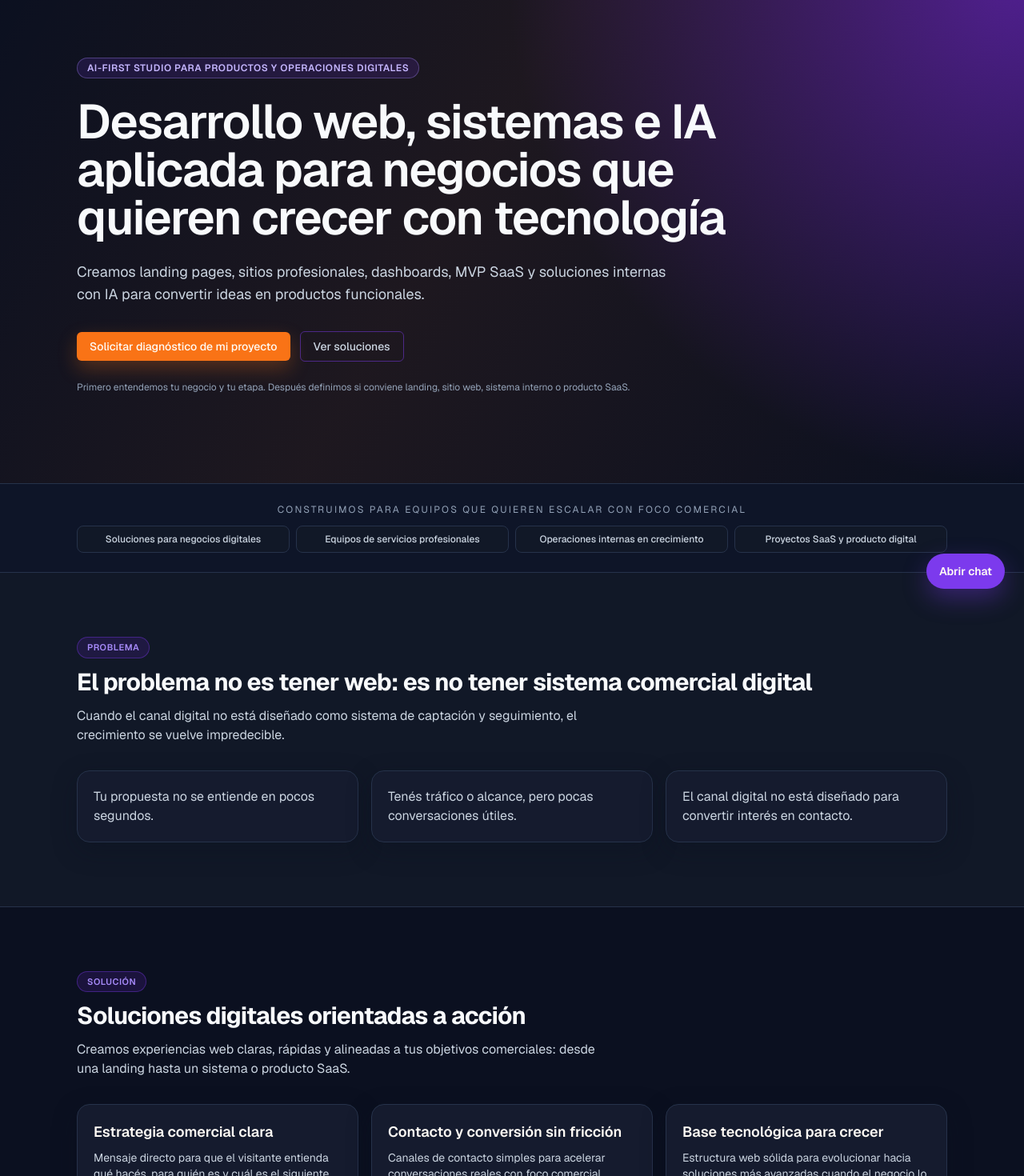
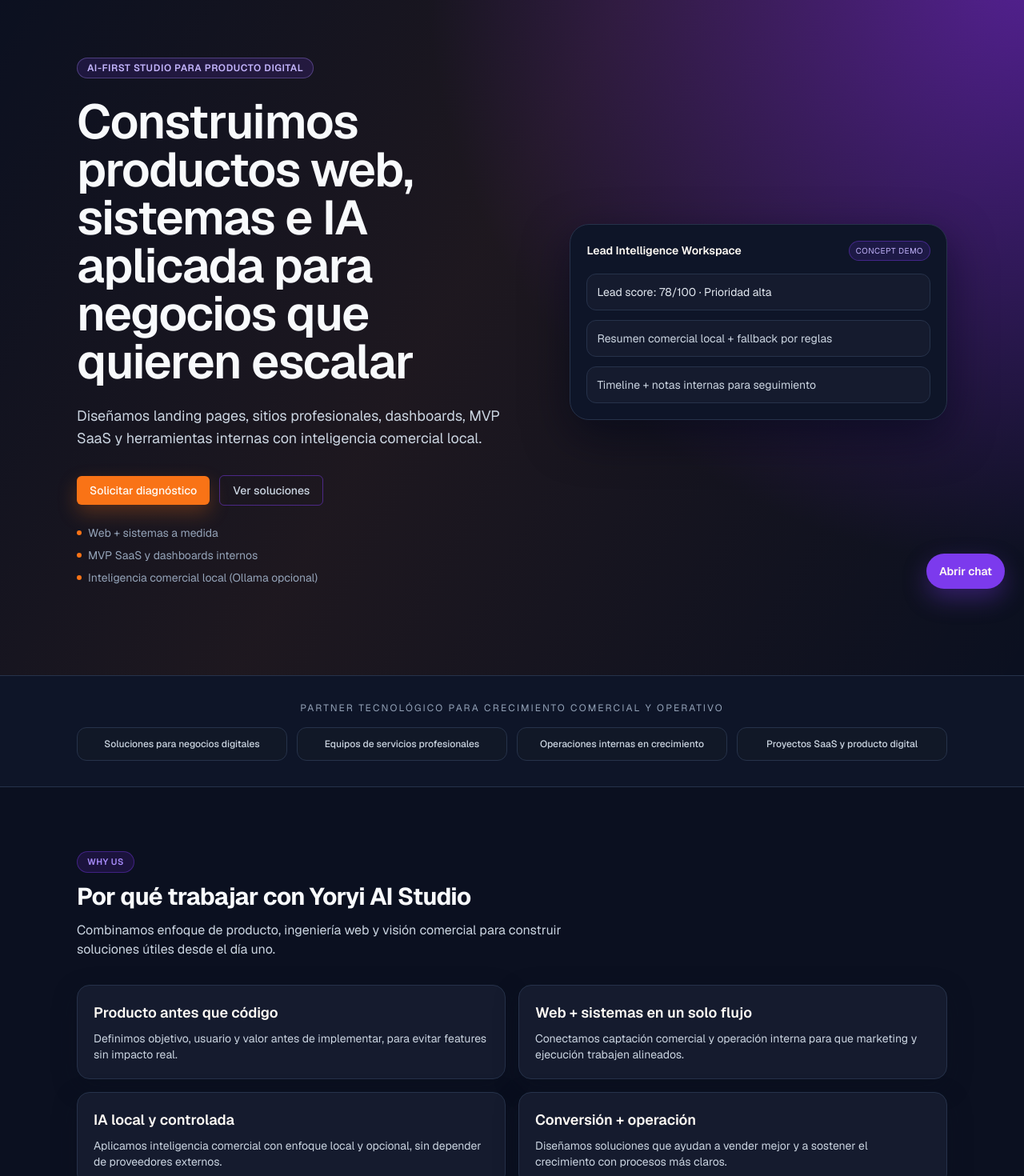
Before and after one commit to yabreu65/apps-marketing, a Next.js app: page / in a window 1280 px wide. Shown: the part 40-1510 px from the top of the page at 80% size. Built offline with nearby package versions, Linux system fonts and the light colour scheme.

Commit message:
feat: refine premium landing layout

```diff
--- a/src/app/page.tsx
+++ b/src/app/page.tsx
@@ -12,12 +12,14 @@
 import { ProcessSection } from '@/components/sections/ProcessSection';
 import { ServicesSection } from '@/components/sections/ServicesSection';
 import { SolutionSection } from '@/components/sections/SolutionSection';
+import { WhyUsSection } from '@/components/sections/WhyUsSection';
 
 export default function HomePage() {
   return (
     <main className="bg-[#0B1020] text-[#F8FAFC]">
       <HeroSection />
       <CredibilityStripSection />
+      <WhyUsSection />
       <ProblemSection />
       <SolutionSection />
       <ServicesSection />
--- a/src/components/sections/CredibilityStripSection.tsx
+++ b/src/components/sections/CredibilityStripSection.tsx
@@ -1,20 +1,15 @@
 import { Container } from '@/components/ui/Container';
 
-const segments = [
-  'Soluciones para negocios digitales',
-  'Equipos de servicios profesionales',
-  'Operaciones internas en crecimiento',
-  'Proyectos SaaS y producto digital',
-];
+const segments = ['Soluciones para negocios digitales', 'Equipos de servicios profesionales', 'Operaciones internas en crecimiento', 'Proyectos SaaS y producto digital'];
 
 export function CredibilityStripSection() {
   return (
-    <section className="border-b border-[#26324A] bg-[#0E1528] py-6">
+    <section className="border-b border-[#26324A] bg-[#0E1528] py-8">
       <Container>
-        <p className="mb-3 text-center text-xs uppercase tracking-[0.18em] text-[#94A3B8]">Construimos para equipos que quieren escalar con foco comercial</p>
-        <div className="grid gap-2 sm:grid-cols-2 lg:grid-cols-4">
+        <p className="mb-4 text-center text-xs uppercase tracking-[0.18em] text-[#94A3B8]">Partner tecnológico para crecimiento comercial y operativo</p>
+        <div className="grid gap-3 sm:grid-cols-2 lg:grid-cols-4">
           {segments.map((item) => (
-            <div key={item} className="rounded-lg border border-[#26324A] bg-[#111827] px-3 py-2 text-center text-xs font-medium text-[#CBD5E1]">
+            <div key={item} className="rounded-xl border border-[#26324A] bg-[#111827] px-4 py-3 text-center text-xs font-medium text-[#CBD5E1]">
               {item}
             </div>
           ))}
--- a/src/components/sections/HeroSection.tsx
+++ b/src/components/sections/HeroSection.tsx
@@ -4,37 +4,58 @@
 
 const whatsappMessage = 'Hola, quiero solicitar un diagnóstico para mi proyecto digital y definir el mejor camino de implementación.';
 
+const heroHighlights = ['Web + sistemas a medida', 'MVP SaaS y dashboards internos', 'Inteligencia comercial local (Ollama opcional)'];
+
 export function HeroSection() {
   const whatsappHref = buildWhatsAppLink('+54 9 11 0000 0000', whatsappMessage);
 
   return (
-    <section className="relative overflow-hidden border-b border-[#26324A] bg-[radial-gradient(circle_at_top_right,#4C1D95_0%,#0B1020_45%,#0B1020_100%)] py-20 sm:py-28">
+    <section className="relative overflow-hidden border-b border-[#26324A] bg-[radial-gradient(circle_at_top_right,#4C1D95_0%,#0B1020_48%,#0B1020_100%)] py-20 sm:py-28">
       <div className="pointer-events-none absolute inset-0 bg-[linear-gradient(120deg,transparent_0%,rgba(249,115,22,0.08)_45%,transparent_100%)]" />
-      <Container className="relative z-10">
-        <div className="max-w-4xl space-y-6">
+      <Container className="relative z-10 grid gap-10 lg:grid-cols-[1.1fr_0.9fr] lg:items-center">
+        <div className="space-y-6">
           <p className="inline-flex rounded-full border border-[#A78BFA]/35 bg-[#7C3AED]/15 px-3 py-1 text-xs font-semibold uppercase tracking-wider text-[#C4B5FD]">
-            AI-first studio para productos y operaciones digitales
+            AI-first studio para producto digital
           </p>
 
           <h1 className="text-balance text-4xl font-semibold leading-tight tracking-tight text-[#F8FAFC] sm:text-5xl md:text-6xl">
-            Desarrollo web, sistemas e IA aplicada para negocios que quieren crecer con tecnología
+            Construimos productos web, sistemas e IA aplicada para negocios que quieren escalar
           </h1>
 
-          <p className="max-w-3xl text-pretty text-base text-[#CBD5E1] sm:text-lg">
-            Creamos landing pages, sitios profesionales, dashboards, MVP SaaS y soluciones internas con IA para convertir ideas en productos funcionales.
+          <p className="max-w-2xl text-pretty text-base text-[#CBD5E1] sm:text-lg">
+            Diseñamos landing pages, sitios profesionales, dashboards, MVP SaaS y herramientas internas con inteligencia comercial local.
           </p>
 
           <div className="flex flex-wrap items-center gap-3 pt-2">
             <Button href={whatsappHref} target="_blank" rel="noreferrer" variant="primary">
-              Solicitar diagnóstico de mi proyecto
+              Solicitar diagnóstico
             </Button>
             <Button href="#soluciones" variant="secondary">
               Ver soluciones
             </Button>
           </div>
 
-          <p className="text-xs text-[#94A3B8]">Primero entendemos tu negocio y tu etapa. Después definimos si conviene landing, sitio web, sistema interno o producto SaaS.</p>
+          <ul className="space-y-2 text-sm text-[#94A3B8]">
+            {heroHighlights.map((item) => (
+              <li key={item} className="flex items-center gap-2">
+                <span className="h-1.5 w-1.5 rounded-full bg-[#F97316]" />
+                {item}
+              </li>
+            ))}
+          </ul>
         </div>
+
+        <article className="rounded-3xl border border-[#26324A] bg-[#0E1528] p-5 shadow-[0_20px_55px_rgba(2,6,23,0.55)]">
+          <div className="mb-4 flex items-center justify-between">
+            <p className="text-sm font-semibold text-[#FFFBF5]">Lead Intelligence Workspace</p>
+            <span className="rounded-full border border-[#7C3AED]/40 bg-[#7C3AED]/15 px-2 py-1 text-[10px] uppercase tracking-wider text-[#C4B5FD]">Concept Demo</span>
+          </div>
+          <div className="space-y-3">
+            <div className="rounded-xl border border-[#26324A] bg-[#151B2E] p-3 text-sm text-[#E2E8F0]">Lead score: 78/100 · Prioridad alta</div>
+            <div className="rounded-xl border border-[#26324A] bg-[#151B2E] p-3 text-sm text-[#CBD5E1]">Resumen comercial local + fallback por reglas</div>
+            <div className="rounded-xl border border-[#26324A] bg-[#151B2E] p-3 text-sm text-[#CBD5E1]">Timeline + notas internas para seguimiento</div>
+          </div>
+        </article>
       </Container>
     </section>
   );
--- a/src/components/sections/ProductShowcaseSection.tsx
+++ b/src/components/sections/ProductShowcaseSection.tsx
@@ -7,34 +7,30 @@
       <Container className="space-y-8">
         <SectionHeading
           eyebrow="Product showcase"
-          title="Diseñamos experiencias que ya podés visualizar como producto"
+          title="Visualizá cómo se ve una operación comercial bien instrumentada"
           description="Vista conceptual de capacidades internas: captura, seguimiento y priorización de leads en un entorno controlado (no producto público SaaS en esta fase)."
         />
 
-        <div className="grid gap-4 lg:grid-cols-3">
-          <article className="rounded-2xl border border-[#26324A] bg-[#0B1020] p-4 lg:col-span-2">
-            <div className="mb-4 flex items-center justify-between">
-              <p className="text-sm font-semibold text-[#FFFBF5]">Lead Intelligence Workspace (local)</p>
-              <span className="rounded-full border border-[#7C3AED]/40 bg-[#7C3AED]/15 px-2 py-1 text-[10px] uppercase tracking-wider text-[#C4B5FD]">Demo conceptual</span>
+        <article className="rounded-3xl border border-[#26324A] bg-[#0B1020] p-5 shadow-[0_22px_60px_rgba(2,6,23,0.6)] sm:p-6">
+          <div className="mb-5 flex items-center justify-between">
+            <p className="text-sm font-semibold text-[#FFFBF5]">Lead Intelligence Workspace (local)</p>
+            <span className="rounded-full border border-[#7C3AED]/40 bg-[#7C3AED]/15 px-2 py-1 text-[10px] uppercase tracking-wider text-[#C4B5FD]">Demo conceptual</span>
+          </div>
+
+          <div className="grid gap-4 lg:grid-cols-[1.2fr_0.8fr]">
+            <div className="space-y-3">
+              <div className="rounded-xl border border-[#26324A] bg-[#151B2E] p-3 text-sm text-[#E2E8F0]">Lead Score: 78/100 · Prioridad alta · Señales: urgencia, contexto y canal de contacto</div>
+              <div className="rounded-xl border border-[#26324A] bg-[#151B2E] p-3 text-sm text-[#CBD5E1]">Resumen comercial local + IA opcional con fallback seguro por reglas</div>
+              <div className="rounded-xl border border-[#26324A] bg-[#151B2E] p-3 text-sm text-[#CBD5E1]">Siguiente acción recomendada: contacto de calificación y propuesta inicial</div>
             </div>
+
             <div className="space-y-3">
-              {['Lead Score: 78/100 · Prioridad alta', 'Resumen comercial local + fallback IA', 'Notas internas y timeline de acciones'].map((item) => (
-                <div key={item} className="rounded-lg border border-[#26324A] bg-[#151B2E] px-3 py-2 text-sm text-[#CBD5E1]">
-                  {item}
-                </div>
-              ))}
+              <div className="rounded-xl border border-[#26324A] bg-[#151B2E] p-3 text-sm text-[#CBD5E1]">Timeline de status</div>
+              <div className="rounded-xl border border-[#26324A] bg-[#151B2E] p-3 text-sm text-[#CBD5E1]">Notas internas de seguimiento</div>
+              <div className="rounded-xl border border-[#26324A] bg-[#151B2E] p-3 text-sm text-[#CBD5E1]">Diagnóstico orientativo del proyecto</div>
             </div>
-          </article>
-
-          <article className="rounded-2xl border border-[#26324A] bg-[#0B1020] p-4">
-            <p className="text-sm font-semibold text-[#FFFBF5]">Project Diagnosis Flow</p>
-            <ul className="mt-3 space-y-2 text-sm text-[#CBD5E1]">
-              <li className="rounded-lg border border-[#26324A] bg-[#151B2E] px-3 py-2">Objetivo del negocio</li>
-              <li className="rounded-lg border border-[#26324A] bg-[#151B2E] px-3 py-2">Etapa del proyecto</li>
-              <li className="rounded-lg border border-[#26324A] bg-[#151B2E] px-3 py-2">Urgencia y próximo paso</li>
-            </ul>
-          </article>
-        </div>
+          </div>
+        </article>
 
         <p className="text-xs text-[#94A3B8]">Demostración visual de capacidades internas. No representa una promesa de producto público ni un dashboard externo en producción.</p>
       </Container>
--- /dev/null
+++ b/src/components/sections/WhyUsSection.tsx
@@ -0,0 +1,45 @@
+import { Card } from '@/components/ui/Card';
+import { Container } from '@/components/ui/Container';
+import { SectionHeading } from '@/components/ui/SectionHeading';
+
+const pillars = [
+  {
+    title: 'Producto antes que código',
+    description: 'Definimos objetivo, usuario y valor antes de implementar, para evitar features sin impacto real.',
+  },
+  {
+    title: 'Web + sistemas en un solo flujo',
+    description: 'Conectamos captación comercial y operación interna para que marketing y ejecución trabajen alineados.',
+  },
+  {
+    title: 'IA local y controlada',
+    description: 'Aplicamos inteligencia comercial con enfoque local y opcional, sin depender de proveedores externos.',
+  },
+  {
+    title: 'Conversión + operación',
+    description: 'Diseñamos soluciones que ayudan a vender mejor y a sostener el crecimiento con procesos más claros.',
+  },
+];
+
+export function WhyUsSection() {
+  return (
+    <section className="border-b border-[#26324A] bg-[#0B1020] py-16 sm:py-20">
+      <Container className="space-y-8">
+        <SectionHeading
+          eyebrow="Why us"
+          title="Por qué trabajar con Yoryi AI Studio"
+          description="Combinamos enfoque de producto, ingeniería web y visión comercial para construir soluciones útiles desde el día uno."
+        />
+
+        <div className="grid gap-4 md:grid-cols-2">
+          {pillars.map((pillar) => (
+            <Card key={pillar.title}>
+              <h3 className="text-lg font-semibold text-[#FFFBF5]">{pillar.title}</h3>
+              <p className="mt-2 text-sm text-[#CBD5E1]">{pillar.description}</p>
+            </Card>
+          ))}
+        </div>
+      </Container>
+    </section>
+  );
+}
```
Also changed, not shown: src/components/sections/ProcessSection.tsx (+13 -7 lines), 1 other file (tests, documents, lock files or other folders).
